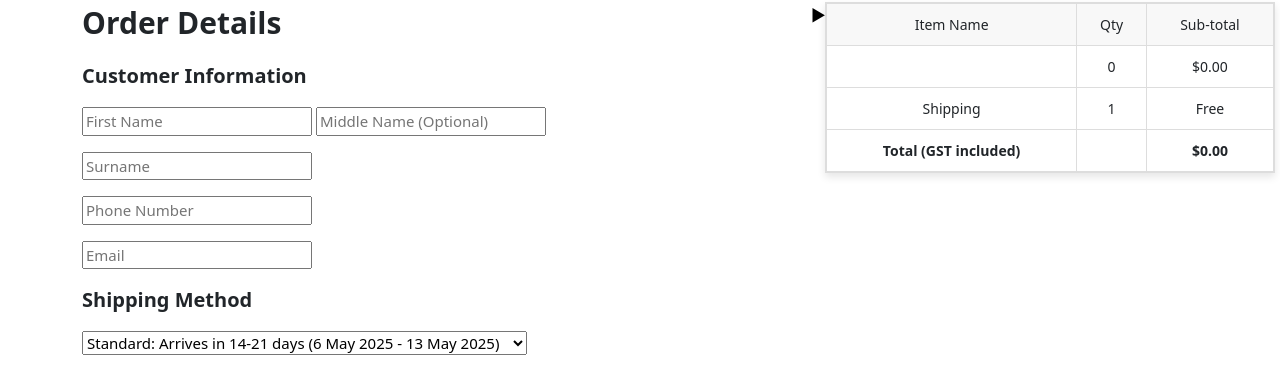
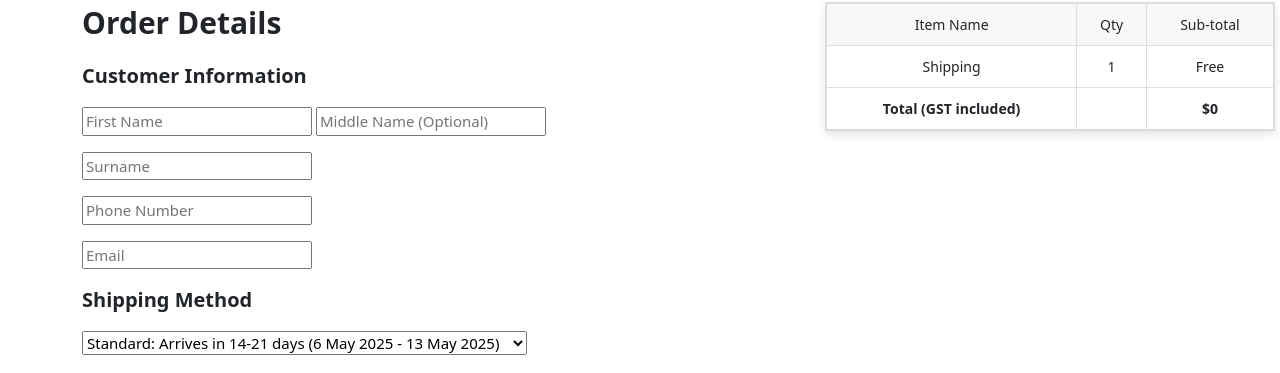
Before and after one commit to lobbzj/QUT-Capstone-Project-T239, a Flask app: page /checkout/ in a window 1280 px wide. Shown: the part 108-481 px from the top of the page. Run offline with Flask 3, Linux system fonts and the light colour scheme; a user stored in the database is signed in; some libraries are stand-ins or nearby versions.

Commit message:
dynamic shipping + getting data from carts

```diff
--- a/app/checkout.py
+++ b/app/checkout.py
@@ -1,9 +1,27 @@
 from flask import Blueprint, render_template, request, session, redirect, url_for, flash
 from flask_login import login_required, current_user
+from .models import Product, db
 
 checkoutbp = Blueprint('checkout', __name__, url_prefix='/checkout')
 
 @checkoutbp.route('/')
 @login_required
 def show():
-    return render_template('checkout.html')
+    cart = session.get('cart', {})  # Get the cart from the session
+    cart_items = []
+
+    # Fetch product details for each product in the cart
+    for product_id, quantity in cart.items():
+        product = Product.query.get(int(product_id))
+        if product:
+            cart_items.append({
+                'product': product,
+                'quantity': quantity,
+                'total_price': product.price * quantity
+            })
+
+    # Calculate the total price of the cart
+    total_price = sum(item['total_price'] for item in cart_items)
+
+    # Pass the cart items and total price to the checkout template
+    return render_template('checkout.html', items=cart_items, total=total_price)
--- a/app/templates/checkout.html
+++ b/app/templates/checkout.html
@@ -108,12 +108,7 @@
       </div>
 
       <div style="position: fixed; top: 110px; right: 5px; width: 450px;">
-        <!-- Toggle Button -->
-        <button id="toggleTableButton" style="position: absolute; left: -20px; background-color: transparent; border: none; cursor: pointer; font-size: 16px;">
-            ▶
-        </button>
 
-        <!-- Table Container -->
         <div id="tableContainer" style="background-color: white; box-shadow: 0px 4px 8px rgba(0, 0, 0, 0.1); border: 1px solid #ddd;">
           <table style="border-collapse: collapse; margin: 0; width: 100%;">
               <thead>
@@ -123,115 +118,58 @@
                       <th style="padding: 10px; border: 1px solid #ddd; font-size: 14px; font-weight: normal;">Sub-total</th>
                   </tr>
               </thead>
-                <tbody id="cartTableBody">
-                    <!-- Rows will be dynamically added here -->
+              <tbody>
+                  <!-- Shipping Row -->
+                  <tr style="text-align: center;">
+                      <td style="padding: 10px; border: 1px solid #ddd; font-size: 14px; font-weight: normal;">Shipping</td>
+                      <td style="padding: 10px; border: 1px solid #ddd; font-size: 14px; font-weight: normal;">1</td>
+                      <td id="shippingCost" style="padding: 10px; border: 1px solid #ddd; font-size: 14px; font-weight: normal;">Free</td>
+                  </tr>
+
+                  <!-- Cart Items -->
+                  {% for item in items %}
+                  <tr style="text-align: center;">
+                      <td style="padding: 10px; border: 1px solid #ddd; font-size: 14px; font-weight: normal;">{{ item.product.name }}</td>
+                      <td style="padding: 10px; border: 1px solid #ddd; font-size: 14px; font-weight: normal;">{{ item.quantity }}</td>
+                      <td style="padding: 10px; border: 1px solid #ddd; font-size: 14px; font-weight: normal;">${{ item.total_price }}</td>
+                  </tr>
+                  {% endfor %}
               </tbody>
               <tfoot>
                   <tr style="text-align: center; font-weight: bold;">
                       <td style="padding: 10px; border: 1px solid #ddd; font-size: 14px;">Total (GST included)</td>
                       <td style="padding: 10px; border: 1px solid #ddd; font-size: 14px;"></td>
-                        <td id="cartTotal" style="padding: 10px; border: 1px solid #ddd; font-size: 14px;">$0.00</td>
+                      <td id="cartTotal" style="padding: 10px; border: 1px solid #ddd; font-size: 14px;">${{ total }}</td>
                   </tr>
               </tfoot>
           </table>
       </div>
-    </div>
 
       <script>
-      // Example cart data (empty by default)
-      const cart = []; // Replace this with your actual cart data
+        // Update the shipping cost dynamically based on the selected shipping method
+        const shippingDropdown = document.getElementById('ship');
+        const shippingCostElement = document.getElementById('shippingCost');
+        const cartTotalElement = document.getElementById('cartTotal');
 
-      // Function to populate the cart table
-      function populateCartTable() {
-          const cartTableBody = document.getElementById('cartTableBody');
-          const cartTotalElement = document.getElementById('cartTotal');
-          const shippingMethod = document.getElementById('ship'); // Shipping method dropdown
-          let cartTotal = 0;
-
-          // Clear the table body
-          cartTableBody.innerHTML = '';
-
-          // Check if the cart is empty
-          if (cart.length === 0) {
-              const emptyRow = `
-                  <tr style="text-align: center;">
-                      <td style="padding: 10px; border: 1px solid #ddd; font-size: 14px; font-weight: normal;"></td>
-                      <td style="padding: 10px; border: 1px solid #ddd; font-size: 14px; font-weight: normal;">0</td>
-                      <td style="padding: 10px; border: 1px solid #ddd; font-size: 14px; font-weight: normal;">$0.00</td>
-                  </tr>
-              `;
-              cartTableBody.innerHTML = emptyRow;
-          } else {
-              // Loop through the cart items and add rows
-              cart.forEach(item => {
-                  const subtotal = item.qty * item.price;
-                  cartTotal += subtotal;
-
-                  const row = `
-                      <tr style="text-align: center;">
-                          <td style="padding: 10px; border: 1px solid #ddd; font-size: 14px; font-weight: normal;">${item.name}</td>
-                          <td style="padding: 10px; border: 1px solid #ddd; font-size: 14px; font-weight: normal;">${item.qty}</td>
-                          <td style="padding: 10px; border: 1px solid #ddd; font-size: 14px; font-weight: normal;">$${subtotal.toFixed(2)}</td>
-                      </tr>
-                  `;
-                  cartTableBody.innerHTML += row;
-              });
-          }
-
-          // Add the shipping row
+        shippingDropdown.addEventListener('change', () => {
             let shippingCost = 0;
             let shippingText = "Free";
-          if (shippingMethod.value === "Express") {
+
+            if (shippingDropdown.value === "Express") {
                 shippingCost = 50;
                 shippingText = "$50";
             }
-          cartTotal += shippingCost;
 
-          const shippingRow = `
-              <tr style="text-align: center;">
-                  <td style="padding: 10px; border: 1px solid #ddd; font-size: 14px; font-weight: normal;">Shipping</td>
-                  <td style="padding: 10px; border: 1px solid #ddd; font-size: 14px; font-weight: normal;">1</td>
-                  <td style="padding: 10px; border: 1px solid #ddd; font-size: 14px; font-weight: normal;">${shippingText}</td>
-              </tr>
-          `;
-          cartTableBody.innerHTML += shippingRow;
+            // Update the shipping cost in the table
+            shippingCostElement.textContent = shippingText;
 
-          // Update the total
-          cartTotalElement.textContent = `$${cartTotal.toFixed(2)}`;
-      }
-
-      // Call the function to populate the table
-      populateCartTable();
-
-      // Update the table when the shipping method changes
-      const shippingMethodDropdown = document.getElementById('ship');
-      shippingMethodDropdown.addEventListener('change', populateCartTable);
-
-      // Toggle table visibility
-      const toggleButton = document.getElementById('toggleTableButton');
-      const tableContainer = document.getElementById('tableContainer');
-
-      toggleButton.addEventListener('click', () => {
-          if (tableContainer.style.display === 'none') {
-              tableContainer.style.display = 'block';
-              toggleButton.style.left = '-20px'; // Move button to the left
-              toggleButton.textContent = '▶'; // Right arrow
-          } else {
-              tableContainer.style.display = 'none';
-              toggleButton.style.left = '430px'; // Move button to the right edge
-              toggleButton.textContent = '◀'; // Left arrow
-          }
+            // Update the total cost (assuming `total` is passed from the backend)
+            const cartTotal = parseFloat("{{ total|default(0) }}");
+            const updatedTotal = cartTotal + shippingCost;
+            cartTotalElement.textContent = `$${updatedTotal.toFixed(2)}`;
         });
       </script>
-
-
     </div>
-  </div>
-
-
-
-
-
 
       </div>
     </div>
```
Lines whose indentation alone changed are shown as unchanged.
